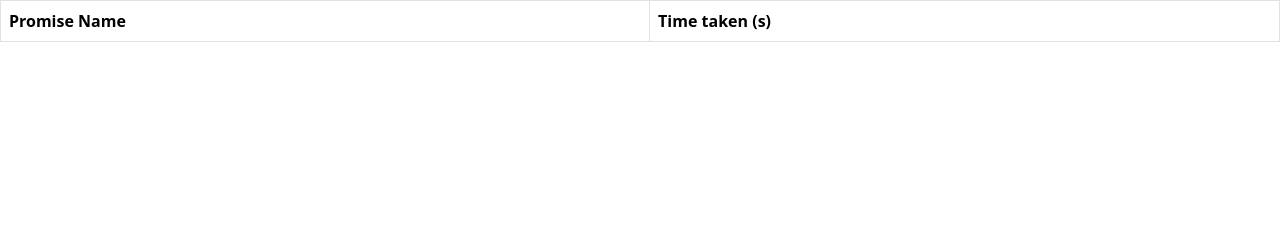
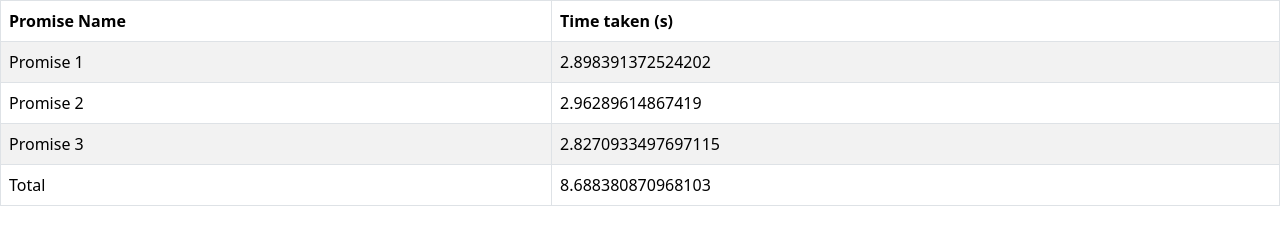
Before and after one commit to acciojob/wait-for-multiple-promises-yash2700, a website: page main.html in a window 1280 px wide. Drawn offline with nearby package versions, Linux system fonts and the light colour scheme.

Commit message:
created a submission

```diff
--- a/script.js
+++ b/script.js
@@ -1 +1,47 @@
 //your JS code here. If required.
+let rows=document.querySelector("#output");
+
+	rows.innerHTML=
+		`<tr id="loading">
+		  <td colspan=2 >Loading...</td>
+		  </tr>`;
+
+let p1 = new Promise((resolve,reject)=>{
+	let time1=Math.random()*2+1;
+	setTimeout(()=>{
+		resolve(time1);
+	},time1*1000);
+});
+
+let p2 = new Promise((resolve,reject)=>{
+	let time2=Math.random()*2+1;
+	setTimeout(()=>{
+		resolve(time2);
+	},time2*1000);
+});
+
+let p3 = new Promise((resolve,reject)=>{
+	let time3=Math.random()*2+1;
+	setTimeout(()=>{
+		resolve(time3);
+	},time3*1000);
+});
+
+Promise.all([p1,p2,p3]).then((result)=>{
+	let sum=0;
+	rows.innerHTML="";
+	for(var i=0;i<result.length;i++){
+		sum +=result[i];
+		rows.innerHTML +=
+			`<tr>
+			   <td>Promise ${i+1}</td>
+				<td>${result[i]}</td>
+			</tr>`;
+
+	}
+	rows.innerHTML +=
+			`<tr>
+			   <td>Total</td>
+				<td>${sum}</td>
+			</tr>`;
+})
```
Also changed, not shown: main.html (line endings or trailing spaces).
